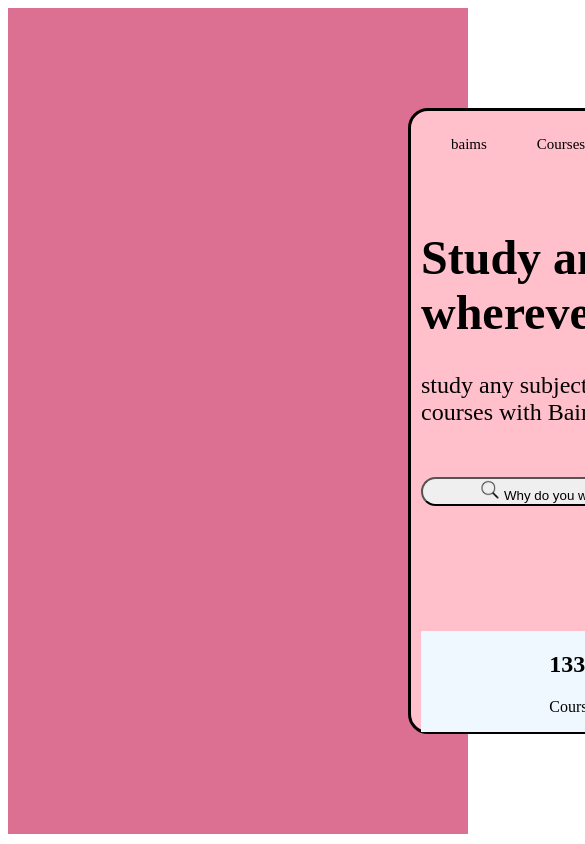
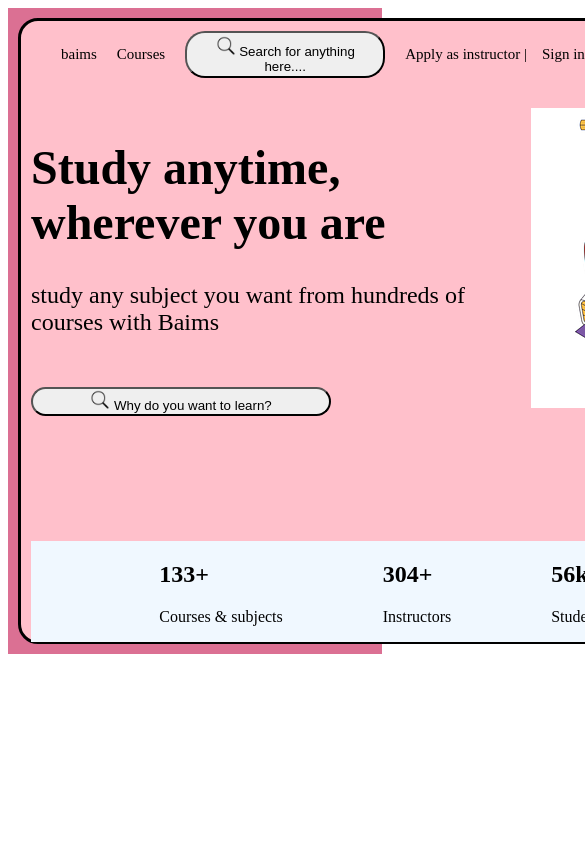
Before and after one commit to Loice-Staice/biamweb, a plain HTML site: page index.html in a window 390 px wide. Shown: the top 844 px of the page, 585 px wide, since content can reach past the window. Drawn offline with Linux system fonts and the light colour scheme.

Commit message:
add changes

```diff
--- a/style.css
+++ b/style.css
@@ -55,23 +55,21 @@
     width: 300px;
 }
 
-@media only screen and (max-width: 768px) {
-    .features {
-        flex-direction: column;
+@media only screen and (max-width: 768px) and (min-width: 360px)  {
 
-}
 #main{
     background-color: palevioletred;
-    padding-top: 100px;
-    padding-bottom: 100px;
-    padding-left: 400px;
-    padding-right: 60px;
+    /* padding-top: 10px;
+    padding-bottom: 50px;
+    padding-left: 200px;
+    padding-right: 30px; */
+    padding: 10px;
 }
 #first{
     border: solid;
     background-color: pink;
-    width: 900px;
-    height: 600px;
+    /* width: 900px;
+    height: 600px; */
     border-radius: 20px;
     padding: 10px;
 
@@ -79,15 +77,17 @@
 }
 .nav{
     display: flex;
+    flex-wrap: wrap;
     text-align: center;
-    gap: 50px;
+    gap: 20px;
     font-size: 15px;
     padding-left: 30px;
 
 }
 .nav2{
     display: flex;
-    gap: 30px;
+    flex-wrap: wrap;
+    gap: 15px;
 
 }
 .buttonone{
```
